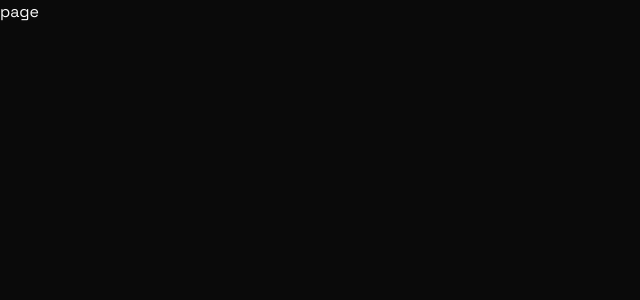
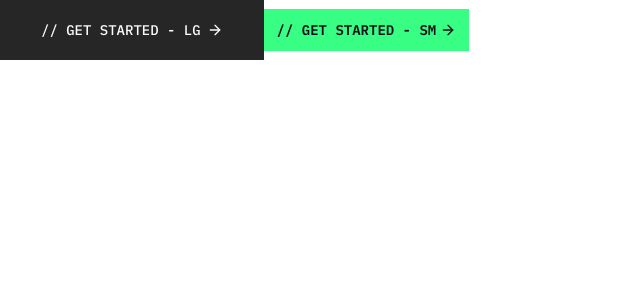
Before and after one commit to Jerome-Mondol/hackathon-management, a Next.js app: page / in a window 1280 px wide. Shown: the top 300 px of the page, without its empty margins (0-640 px from the left). Built offline with nearby package versions, Linux system fonts and the light colour scheme.

Commit message:
init: project init

```diff
--- a/app/globals.css
+++ b/app/globals.css
@@ -1,4 +1,5 @@
 @import "tailwindcss";
+@config "../tailwind.config.ts";
 @import "tw-animate-css";
 @import "shadcn/tailwind.css";
 
@@ -40,39 +41,6 @@
   --sidebar-ring: oklch(0.708 0 0);
 }
 
-@layer base {
-  body {
-    background-color: var(--background);
-    color: theme('colors.slate.100');
-    /* FIX: Use the variable directly instead of @apply */
-    font-family: var(--font-display);
-    @apply antialiased overflow-x-hidden bg-background text-foreground;
-  }
-
-  h1, h2, h3 {
-    @apply tracking-tight uppercase;
-    /* FIX: Use the variable directly */
-    font-family: var(--font-bebas);
-  }
-  * {
-    @apply border-border outline-ring/50;
-  }
-  html {
-    @apply font-sans;
-  }
-}
-
-@layer components {
-  .border-industrial {
-    @apply border border-white/10 transition-all duration-300;
-  }
-
-  .border-industrial:hover {
-    /* Safe CSS way to handle the hover */
-    border-color: var(--primary);
-    background-color: rgba(255, 255, 255, 0.02);
-  }
-}
 
 .dark {
   --background: oklch(0.145 0 0);
@@ -81,8 +49,8 @@
   --card-foreground: oklch(0.985 0 0);
   --popover: oklch(0.205 0 0);
   --popover-foreground: oklch(0.985 0 0);
-  --primary: oklch(0.922 0 0);
-  --primary-foreground: oklch(0.205 0 0);
+  --primary: #38FF84;
+  --primary-foreground: #0E1117;
   --secondary: oklch(0.269 0 0);
   --secondary-foreground: oklch(0.985 0 0);
   --muted: oklch(0.269 0 0);
@@ -110,6 +78,7 @@
 
 @theme inline {
   --font-sans: var(--font-sans);
+  --font-mono: var(--font-ibm-plex-mono);
   --color-sidebar-ring: var(--sidebar-ring);
   --color-sidebar-border: var(--sidebar-border);
   --color-sidebar-accent-foreground: var(--sidebar-accent-foreground);
--- a/app/layout.tsx
+++ b/app/layout.tsx
@@ -1,4 +1,4 @@
-import { Space_Grotesk, Bebas_Neue, Oswald, JetBrains_Mono, Inter } from "next/font/google";
+import { Space_Grotesk, Bebas_Neue, Oswald, Inter, IBM_Plex_Mono } from "next/font/google";
 import "./globals.css";
 import { cn } from "@/lib/utils";
 
@@ -22,9 +22,10 @@ const oswald = Oswald({
   variable: "--font-oswald",
 });
 
-const jetbrainsMono = JetBrains_Mono({
+const ibmPlexMono = IBM_Plex_Mono({
   subsets: ["latin"],
-  variable: "--font-mono",
+  weight: ["400", "500", "600", "700"],
+  variable: "--font-ibm-plex-mono",
 });
 
 export default function RootLayout({ children }: { children: React.ReactNode }) {
@@ -37,7 +38,7 @@ export default function RootLayout({ children }: { children: React.ReactNode })
         ${spaceGrotesk.variable}
         ${bebasNeue.variable}
         ${oswald.variable}
-        ${jetbrainsMono.variable}
+        ${ibmPlexMono.variable}
         antialiased
       `}>
         {children}
--- a/app/page.tsx
+++ b/app/page.tsx
@@ -1,6 +1,12 @@
+import { Button } from "@/components/ui/button"
+import { ArrowRight } from "lucide-react"
+
 const Home = () => {
   return (
-    <div>page</div>
+    <div>
+      <Button variant="secondary" size="lg">// GET STARTED - LG <ArrowRight /></Button>
+      <Button variant="default" size="sm">// GET STARTED - SM<ArrowRight /></Button>
+    </div>
   )
 }
 
--- a/components/ui/button.tsx
+++ b/components/ui/button.tsx
@@ -5,11 +5,11 @@ import { Slot } from "radix-ui"
 import { cn } from "@/lib/utils"
 
 const buttonVariants = cva(
-  "group/button inline-flex shrink-0 items-center justify-center rounded-md border border-transparent bg-clip-padding text-sm font-medium whitespace-nowrap transition-all outline-none select-none focus-visible:border-ring focus-visible:ring-3 focus-visible:ring-ring/50 active:translate-y-px disabled:pointer-events-none disabled:opacity-50 aria-invalid:border-destructive aria-invalid:ring-3 aria-invalid:ring-destructive/20 dark:aria-invalid:border-destructive/50 dark:aria-invalid:ring-destructive/40 [&_svg]:pointer-events-none [&_svg]:shrink-0 [&_svg:not([class*='size-'])]:size-4",
+  "group/button p-5 inline-flex font-mono shrink-0 items-center justify-center rounded-none border border-transparent  text-sm font-medium whitespace-nowrap transition-all outline-none select-none focus-visible:border-ring focus-visible:ring-3 focus-visible:ring-ring/50 active:translate-y-px disabled:pointer-events-none disabled:opacity-50 aria-invalid:border-destructive aria-invalid:ring-3 aria-invalid:ring-destructive/20 dark:aria-invalid:border-destructive/50 dark:aria-invalid:ring-destructive/40 [&_svg]:pointer-events-none [&_svg]:shrink-0 [&_svg:not([class*='size-'])]:size-4",
   {
     variants: {
       variant: {
-        default: "bg-primary text-primary-foreground hover:bg-primary/80",
+        default: "rounded-none bg-primary font-semibold text-primary-foreground hover:bg-primary/80",
         outline:
           "border-border bg-background shadow-xs hover:bg-muted hover:text-foreground aria-expanded:bg-muted aria-expanded:text-foreground dark:border-input dark:bg-input/30 dark:hover:bg-input/50",
         secondary:
@@ -24,8 +24,8 @@ const buttonVariants = cva(
         default:
           "h-9 gap-1.5 px-2.5 in-data-[slot=button-group]:rounded-md has-data-[icon=inline-end]:pr-2 has-data-[icon=inline-start]:pl-2",
         xs: "h-6 gap-1 rounded-[min(var(--radius-md),8px)] px-2 text-xs in-data-[slot=button-group]:rounded-md has-data-[icon=inline-end]:pr-1.5 has-data-[icon=inline-start]:pl-1.5 [&_svg:not([class*='size-'])]:size-3",
-        sm: "h-8 gap-1 rounded-[min(var(--radius-md),10px)] px-2.5 in-data-[slot=button-group]:rounded-md has-data-[icon=inline-end]:pr-1.5 has-data-[icon=inline-start]:pl-1.5",
-        lg: "h-10 gap-1.5 px-2.5 has-data-[icon=inline-end]:pr-3 has-data-[icon=inline-start]:pl-3",
+        sm: "h-10 gap-1 px-3 in-data-[slot=button-group]:rounded-md has-data-[icon=inline-end]:pr-1.5 has-data-[icon=inline-start]:pl-1.5",
+        lg: "h-15 gap-1.5 px-10 has-data-[icon=inline-end]:pr-3 has-data-[icon=inline-start]:pl-3",
         icon: "size-9",
         "icon-xs":
           "size-6 rounded-[min(var(--radius-md),8px)] in-data-[slot=button-group]:rounded-md [&_svg:not([class*='size-'])]:size-3",
--- a/tailwind.config.ts
+++ b/tailwind.config.ts
@@ -1,23 +1,13 @@
-// tailwind.config.ts
 import type { Config } from "tailwindcss";
 
 const config: Config = {
-  content: [
-    "./app/**/*.{js,ts,jsx,tsx,mdx}",
-    "./components/**/*.{js,ts,jsx,tsx,mdx}",
-  ],
   theme: {
     extend: {
       fontFamily: {
-        // The strings here MUST match the variable names in layout.tsx
-        display: ["var(--font-display)", "sans-serif"],
-        bebas: ["var(--font-bebas)", "cursive"],
-        oswald: ["var(--font-oswald)", "sans-serif"],
-        mono: ["var(--font-mono)", "monospace"],
+        ibm: ["var(--font-ibm-plex-mono)", "monospace"],
       },
-      // ... your other config (colors, etc)
     },
   },
-  plugins: [],
 };
+
 export default config;
```
